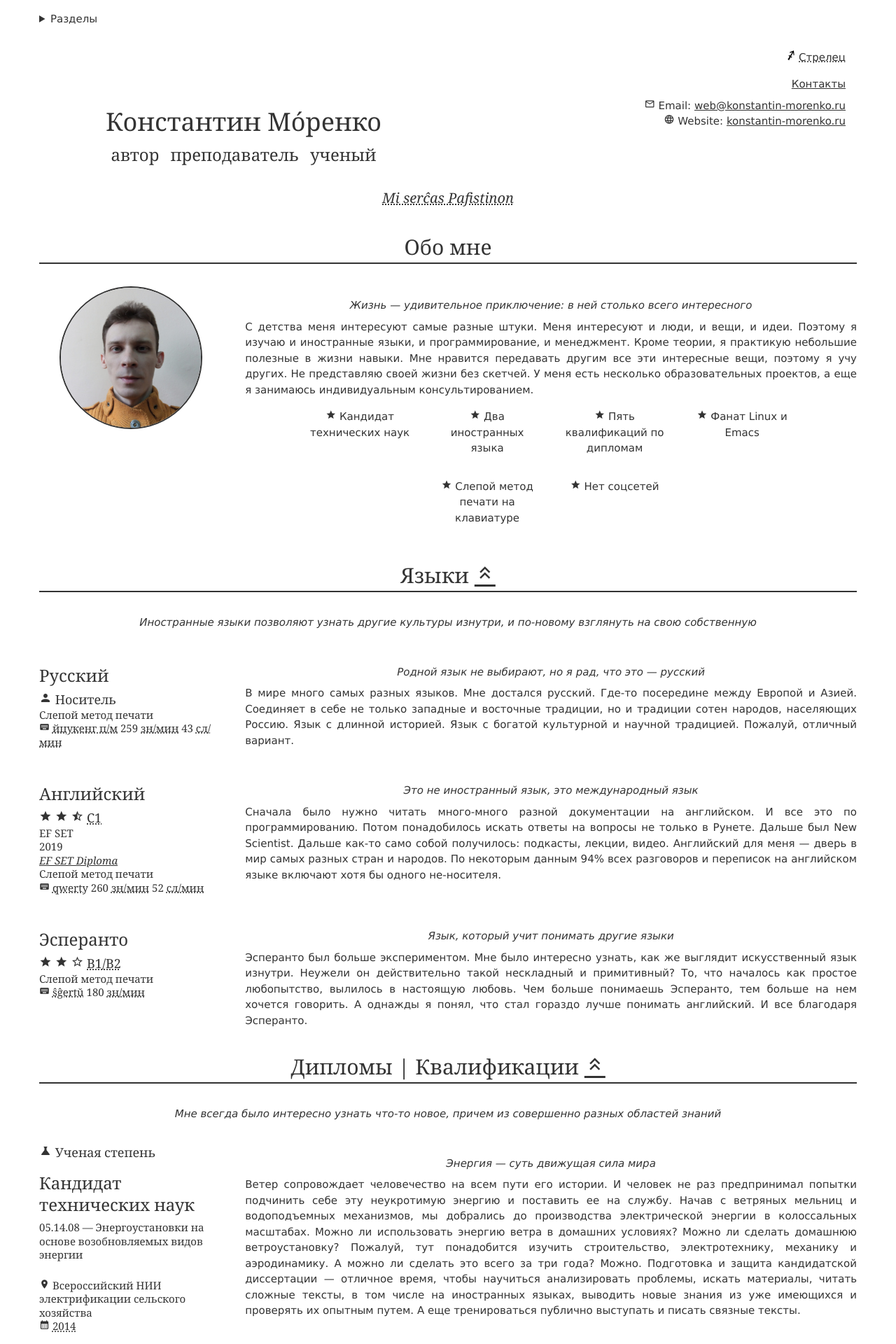
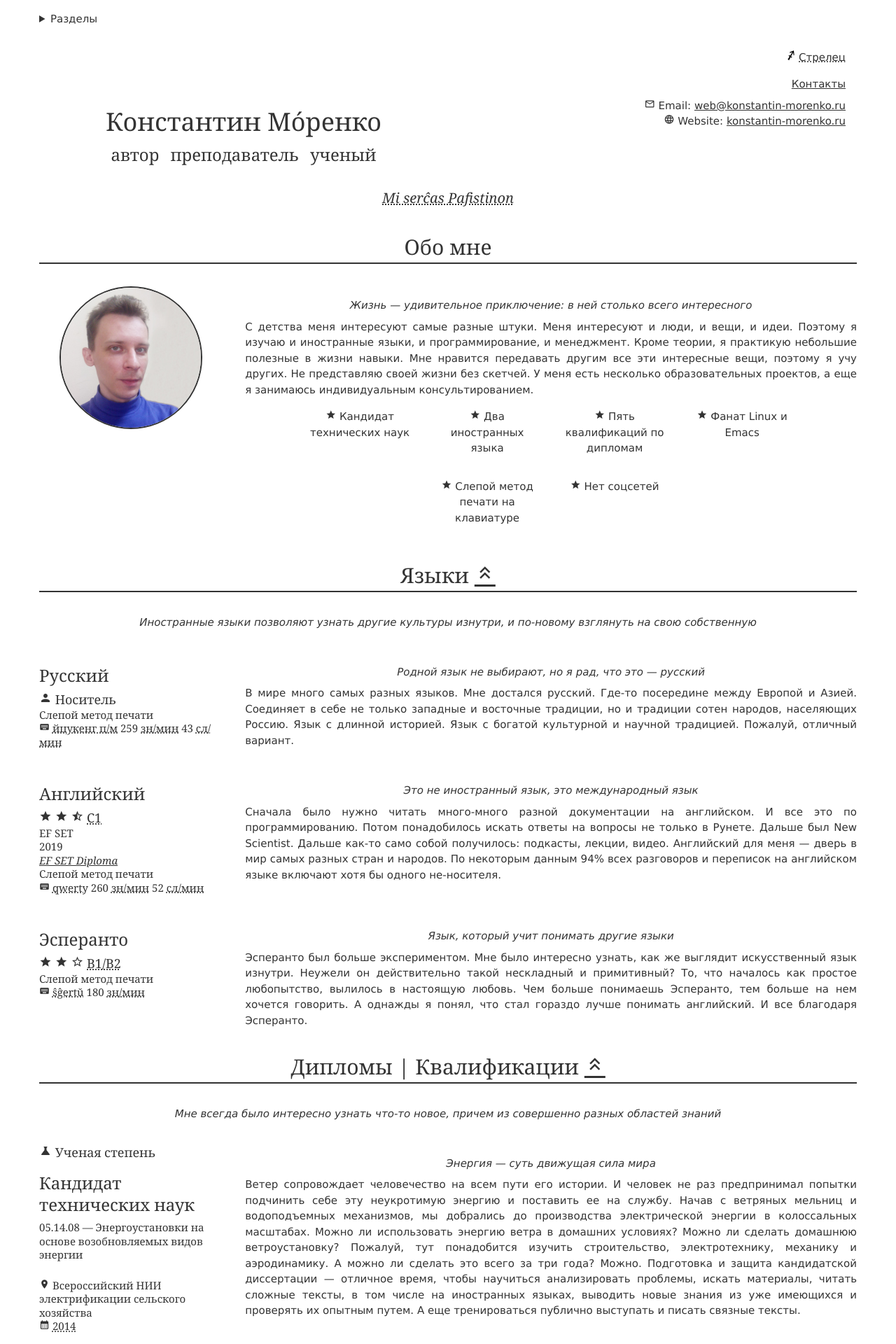
Before and after one commit to konstantin-morenko/jresume, a Jekyll site: the page built from index.md, in a window 1280 px wide. Shown: the top 1920 px of the page at 70% size. Built offline with Jekyll 4.4.1, drawn with Linux system fonts in a browser that asks for light colours.

Commit message:
Portrait 2023

```diff
--- a/_data/about.yml
+++ b/_data/about.yml
@@ -1,4 +1,4 @@
-photo_file: portrait/2022.jpg
+photo_file: portrait/2023.jpg
 quote: |
   Жизнь — удивительное приключение: в ней столько всего интересного
 text: |
```
Also changed, not shown: portrait/2023.jpg (added).
